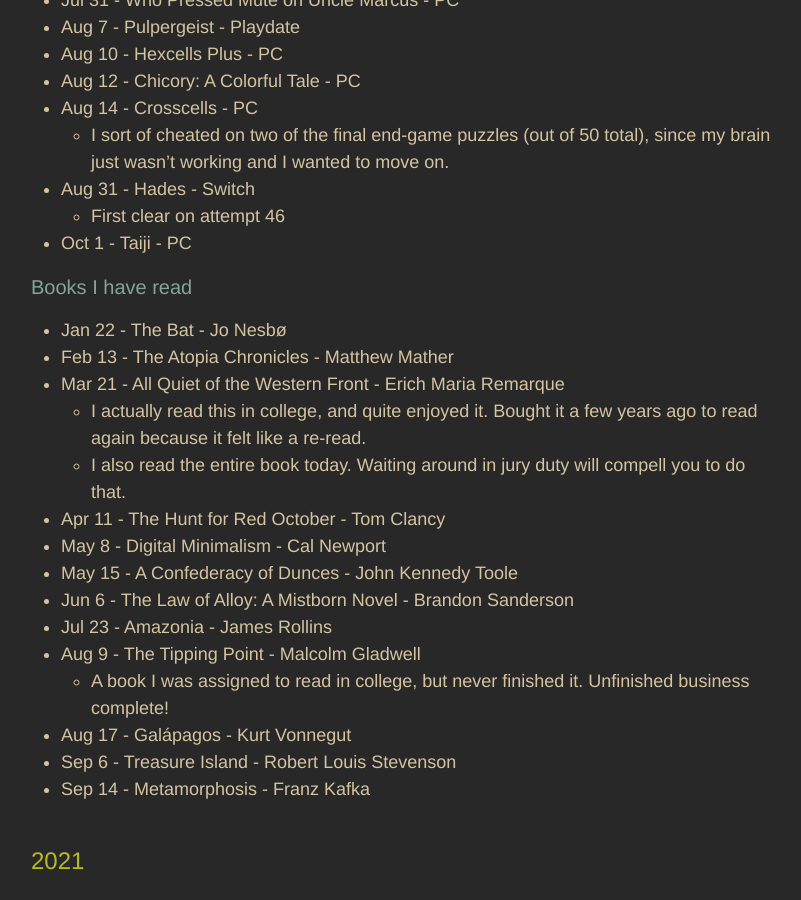
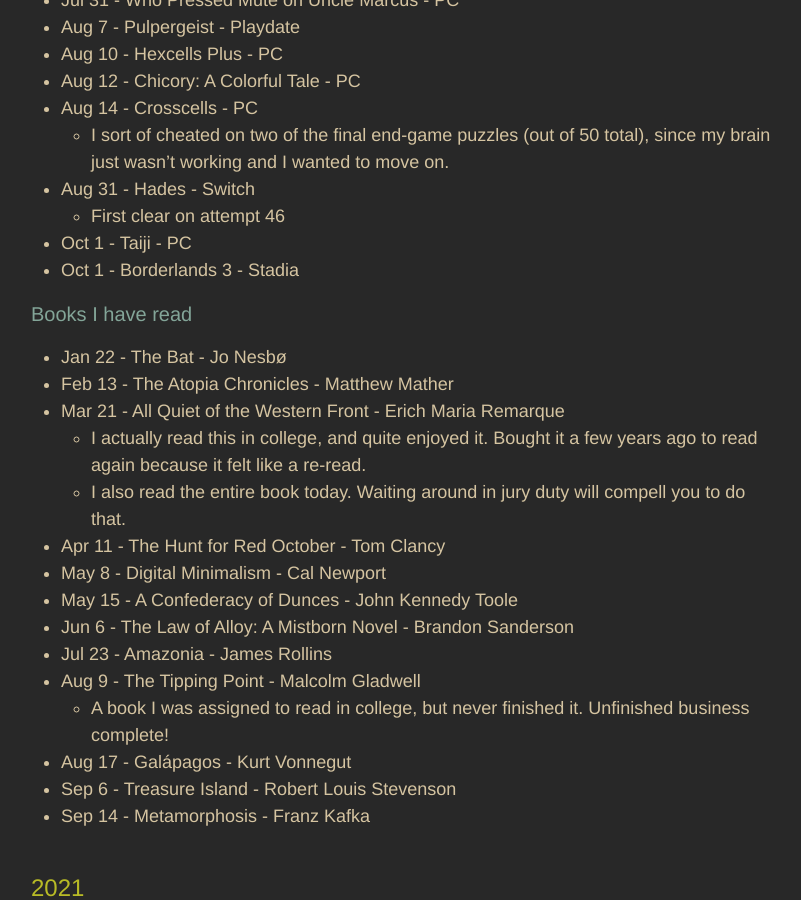
Before and after one commit to adkinsrs/sadkins_site, a Jekyll site: the page built from misc.md, in a window 1280 px wide and 900 px high, scrolled down 1247 px. Shown: the whole window, without its empty margins (239-1040 px from the left). Built offline with Jekyll 4.4.1, drawn with Linux system fonts in a browser that asks for light colours.

Commit message:
beat a game

```diff
--- a/misc.md
+++ b/misc.md
@@ -50,6 +50,7 @@
 * Aug 31 - Hades - Switch
   * First clear on attempt 46
 * Oct 1 - Taiji - PC
+* Oct 1 - Borderlands 3 - Stadia
 
 ### Books I have read
 
```
